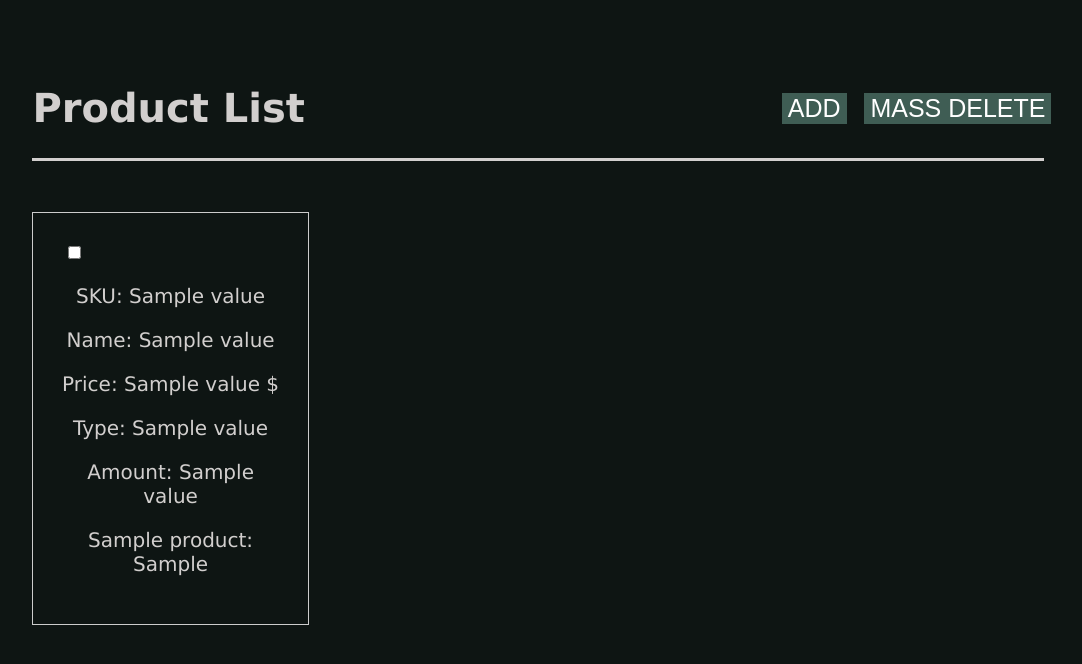
After one commit to karinastei/testtask, a PHP site: template view/index.php in a window 1280 px wide. The commit adds this page. Shown: the top 664 px of the page, without its empty margins (102-1184 px from the left). Run offline with PHP 8.4, Linux system fonts and the light colour scheme; the template is opened without the code that fills it: most values are stand-ins (such as "Sample title", 1, 10 or a date in 2020).

Commit message:
moved some files

```diff
--- a/form_change.php
+++ b/form_change.php
@@ -9,14 +9,11 @@ include_once './model/Furniture.php';
 // Retrieve the selected product type sent via POST
 if (isset($_POST['productType'])) {
     $selectedType = $_POST['productType'];
-    // Check if the class exists based on the selected type
     $className = ucfirst($selectedType);
 
     if (class_exists($className)) {
-        // Create an instance based on the selected type
         $product = new $className();
 
-        // Check if the method exists in the class and call it
         if (method_exists($product, 'getFormValues')) {
             // Call the getFormValues method to create the remaining form based on type
             $formValues = $product->getFormValues();
--- a/model/Furniture.php
+++ b/model/Furniture.php
@@ -5,10 +5,8 @@ class Furniture extends Product
     protected $specificAttributes = ['height', 'width', 'length']; // Specific attributes for Furniture
     protected $specificUnit = 'CM';
 
-
     public function getAttributeLabel()
     {
-        //or Dimension? like on the image
         return "Dimensions";
     }
 }
--- a/model/Product.php
+++ b/model/Product.php
@@ -19,13 +19,11 @@ abstract class Product
         $this->type = $type;
     }
 
-// Getters for SKU, name, and price
     public function getValue($value)
     {
         return $this->{$value};
     }
 
-    //gets the specific attribute value and unit
     public function getSpecificAttribute()
     {
         $attributes = [];
@@ -51,6 +49,7 @@ abstract class Product
         return ucfirst($this->specificAttributes[0]);
     }
 
+    //creates the remaining form based on entered type
     public function getFormValues()
     {
         $form = '';
@@ -63,7 +62,6 @@ abstract class Product
 
     public function saveToDB($database)
     {
-
         $queryProducts = "INSERT INTO products (sku, name, price, amount, type)
                   VALUES ('{$this->getValue('sku')}', '{$this->getValue('name')}', '{$this->getValue('price')}', '{$this->getValue('amount')}', '{$this->getValue('type')}')";
 
--- /dev/null
+++ b/view/index.php
@@ -0,0 +1,43 @@
+<!DOCTYPE html>
+<html>
+<head>
+    <meta charset="UTF-8">
+    <meta http-equiv="X-UA-Compatible" content="IE=edge">
+    <meta name="viewport" content="width=device-width, initial-scale=1.0">
+    <link rel="stylesheet" type="text/css" href="public/css/style.css">
+    <title>Product List</title>
+    <script>
+        function redirectToForm() {
+            window.location.href = "add_product.php";
+        }
+    </script>
+</head>
+<body>
+<div class="container">
+    <form method='post' action='<?php echo htmlspecialchars($_SERVER["PHP_SELF"]); ?>'>
+        <div class="row">
+            <h1>Product List</h1>
+            <div class="buttons">
+                <button type="button" onclick="redirectToForm()">ADD</button>
+                <input type='submit' id='delete-product-btn' name='delete' value='MASS DELETE'>
+            </div>
+        </div>
+        <div class='product-grid'>
+                <?php foreach ($products as $product) : ?>
+                    <div class='product-box'>
+                        <input type='checkbox' class='delete-checkbox' name='selected_products[]' value='<?php echo $product->getValue('sku'); ?>'>
+                        <div class='text'>
+                            <p>SKU: <?php echo $product->getValue('sku'); ?></p>
+                            <p>Name: <?php echo $product->getValue('name'); ?></p>
+                            <p>Price: <?php echo $product->getValue('price'); ?> $</p>
+                            <p>Type: <?php echo $product->getValue('type'); ?></p>
+                            <p>Amount: <?php echo $product->getValue('amount'); ?></p>
+                            <p><?php echo $product->getAttributeLabel(); ?>: <?php echo $product->getSpecificAttribute(); ?></p>
+                        </div>
+                    </div>
+                <?php endforeach; ?>
+            </div>
+    </form>
+</div>
+</body>
+</html>
```
Also changed, not shown: add_product.php (+2 -7 lines), controller/ProductController.php (+11 -7 lines), index.php (+14 -56 lines), view/product.php (deleted, +0 -18 lines), public/css/style.css (renamed from style.css), public/js/product_form.js (renamed from product_form.js).
